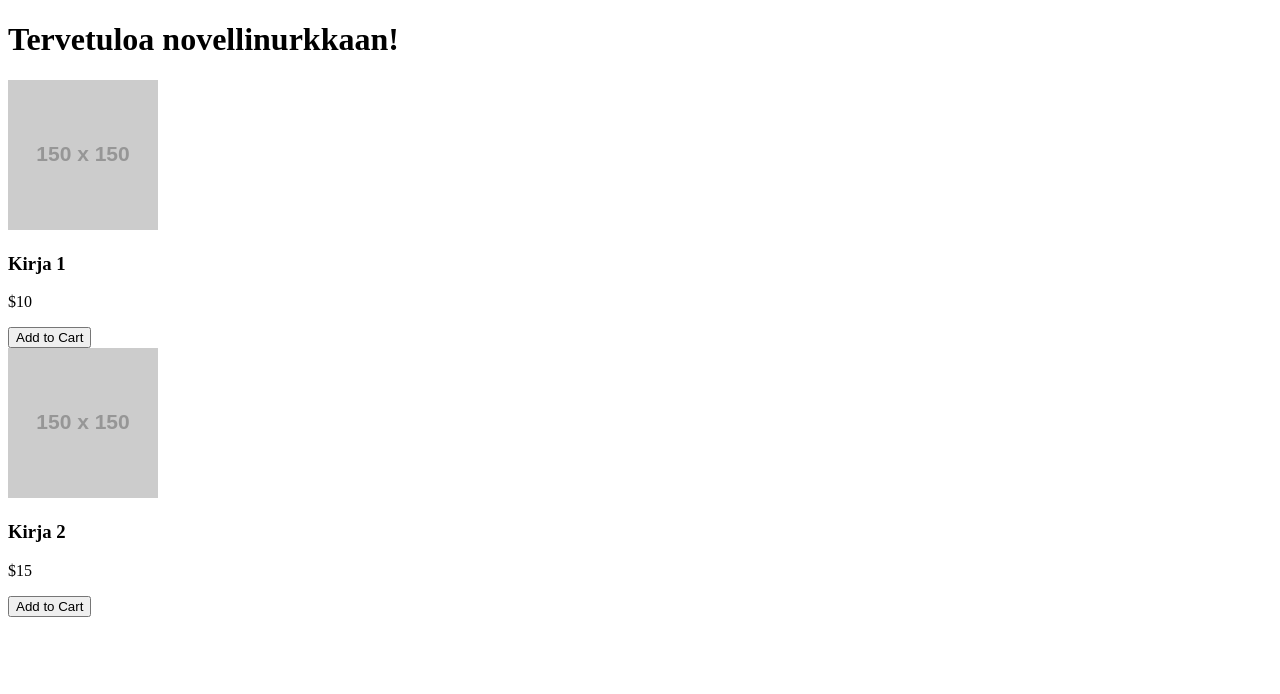
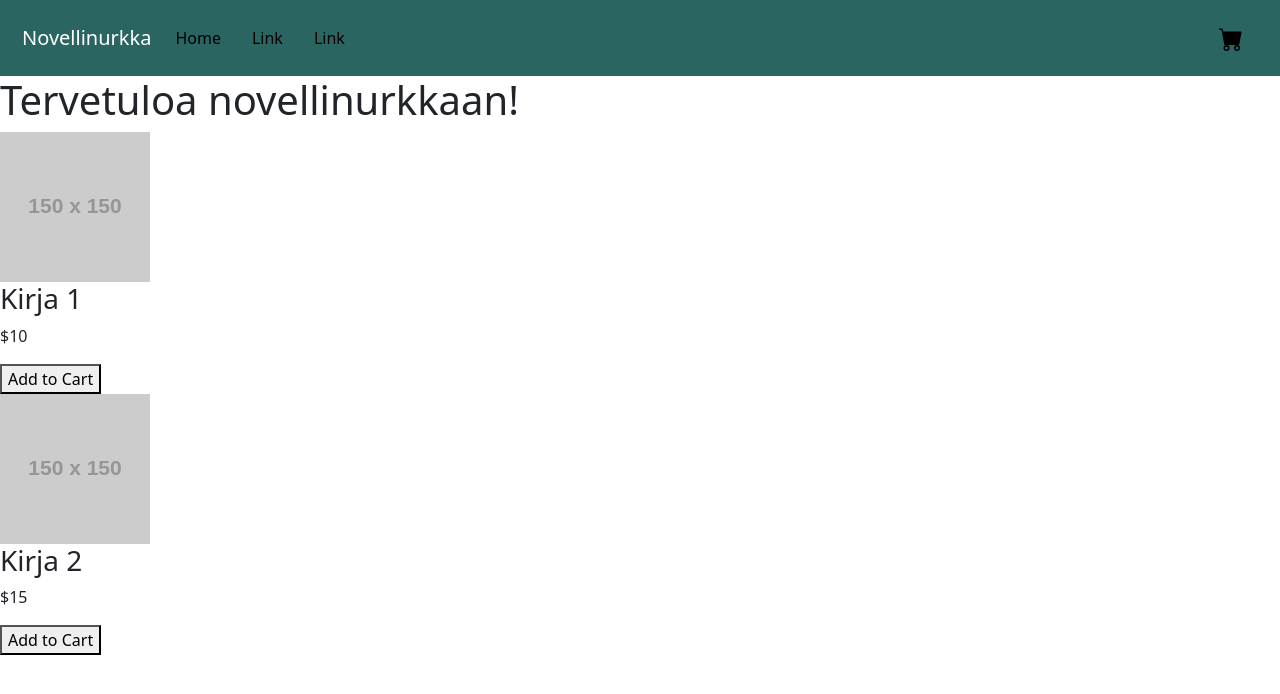
Before and after one commit to Reeta00/Ryhma-9-Verkkopalveluprojekti, a React (Create React App) app: page / in a window 1280 px wide. Shown: the top 694 px of the page. Built offline with nearby package versions, Linux system fonts and the light colour scheme.

Commit message:
Base of dynamic Header

```diff
--- /dev/null
+++ b/src/Header.css
@@ -0,0 +1,25 @@
+/* Header.css */
+header {
+    background-color: #2a6562; /* Set your desired background color */
+    padding: 10px; /* Add padding for better spacing */
+}
+
+/* Set the background color for the entire navigation bar */
+.navbar {
+    background-color: #2a6562 !important; /* Use !important to ensure the style is applied */
+}
+
+.navbar-brand {
+    color: #ffffff; /* Set the color of the navbar brand text */
+}
+
+.navbar-nav a {
+    color: rgb(0, 0, 0); /* Set the color of the navigation links */
+    margin-right: 15px; /* Add margin to the right of each link for spacing */
+}
+
+.navbar-toggler-icon {
+    background-color: #ffffff; /* Set the color of the navbar toggler icon */
+}
+
+/* Add more styles as needed */
--- /dev/null
+++ b/src/Header.js
@@ -0,0 +1,53 @@
+// Dynamic_header.js
+import React from 'react';
+import './Header.css'; // Import the CSS file for styling
+
+function Header() {
+  return (
+    <header>
+      <nav className="navbar navbar-expand-lg bg-body-tertiary">
+        <div className="container-fluid">
+          <a className="navbar-brand" href="#">Novellinurkka </a>
+          <button
+            className="navbar-toggler"
+            type="button"
+            data-bs-toggle="collapse"
+            data-bs-target="#navbarScroll"
+            aria-controls="navbarScroll"
+            aria-expanded="false"
+            aria-label="Toggle navigation"
+          >
+            <span className="navbar-toggler-icon"></span>
+          </button>
+          <div className="collapse navbar-collapse" id="navbarScroll">
+            <ul
+              className="navbar-nav me-auto my-2 my-lg-0 navbar-nav-scroll"
+              style={{ '--bs-scroll-height': '100px' }}
+            >
+              <li className="nav-item">
+                <a className="nav-link active" aria-current="page" href="#">Home</a>
+              </li>
+              <li className="nav-item">
+                <a className="nav-link" href="#">Link</a>
+              </li>
+              <li className="nav-item">
+                <a className="nav-link" href="#">Link</a>
+              </li>
+            </ul>
+            {/* Add a new container for the cart icon */}
+            <div className="navbar-nav">
+              {/* Wrap the SVG in an anchor tag with the desired link */}
+              <a href="/cart">
+                <svg xmlns="http://www.w3.org/2000/svg" width="24" height="24" fill="currentColor" className="bi bi-cart-fill" viewBox="0 0 16 16">
+                  <path d="M0 1.5A.5.5 0 0 1 .5 1H2a.5.5 0 0 1 .485.379L2.89 3H14.5a.5.5 0 0 1 .491.592l-1.5 8A.5.5 0 0 1 13 12H4a.5.5 0 0 1-.491-.408L2.01 3.607 1.61 2H.5a.5.5 0 0 1-.5-.5M5 12a2 2 0 1 0 0 4 2 2 0 0 0 0-4m7 0a2 2 0 1 0 0 4 2 2 0 0 0 0-4m-7 1a1 1 0 1 1 0 2 1 1 0 0 1 0-2m7 0a1 1 0 1 1 0 2 1 1 0 0 1 0-2"/>
+                </svg>
+              </a>
+            </div>
+          </div>
+        </div>
+      </nav>
+    </header>
+  );
+}
+
+export default Header;
--- a/src/index.js
+++ b/src/index.js
@@ -1,12 +1,23 @@
+// index.js
 import React from 'react';
 import ReactDOM from 'react-dom/client';
 import App from './App';
+import 'bootstrap/dist/css/bootstrap.min.css'; // Import Bootstrap CSS
+import Header from './Header';
 import reportWebVitals from './reportWebVitals';
 
 const root = ReactDOM.createRoot(document.getElementById('root'));
+
+// Use createRoot for rendering the entire application
 root.render(
   <React.StrictMode>
-    <App />
+    <div>
+      {/* Include your Header component */}
+      <Header />
+
+      {/* The rest of your React app content goes here */}
+      <App />
+    </div>
   </React.StrictMode>
 );
 
```
